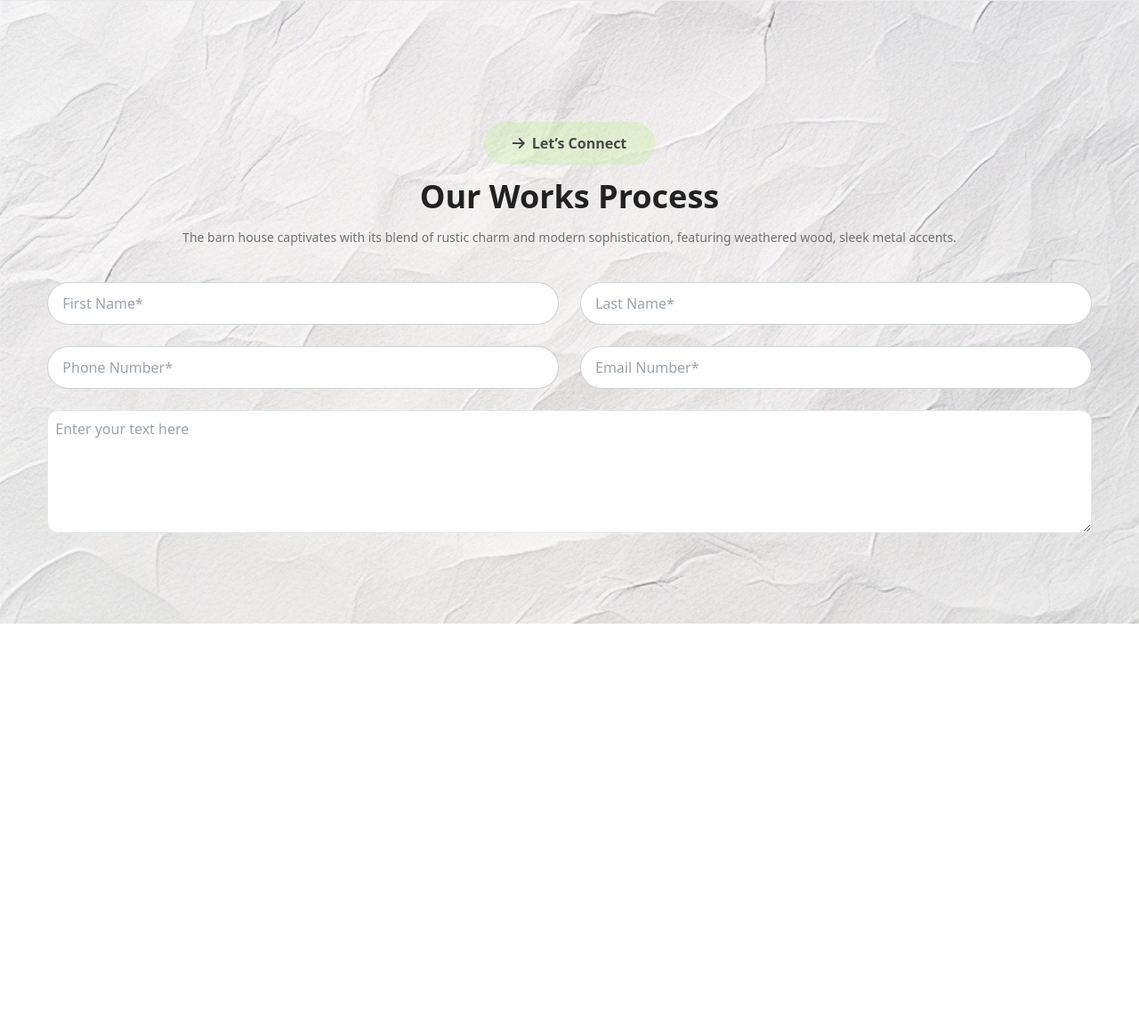
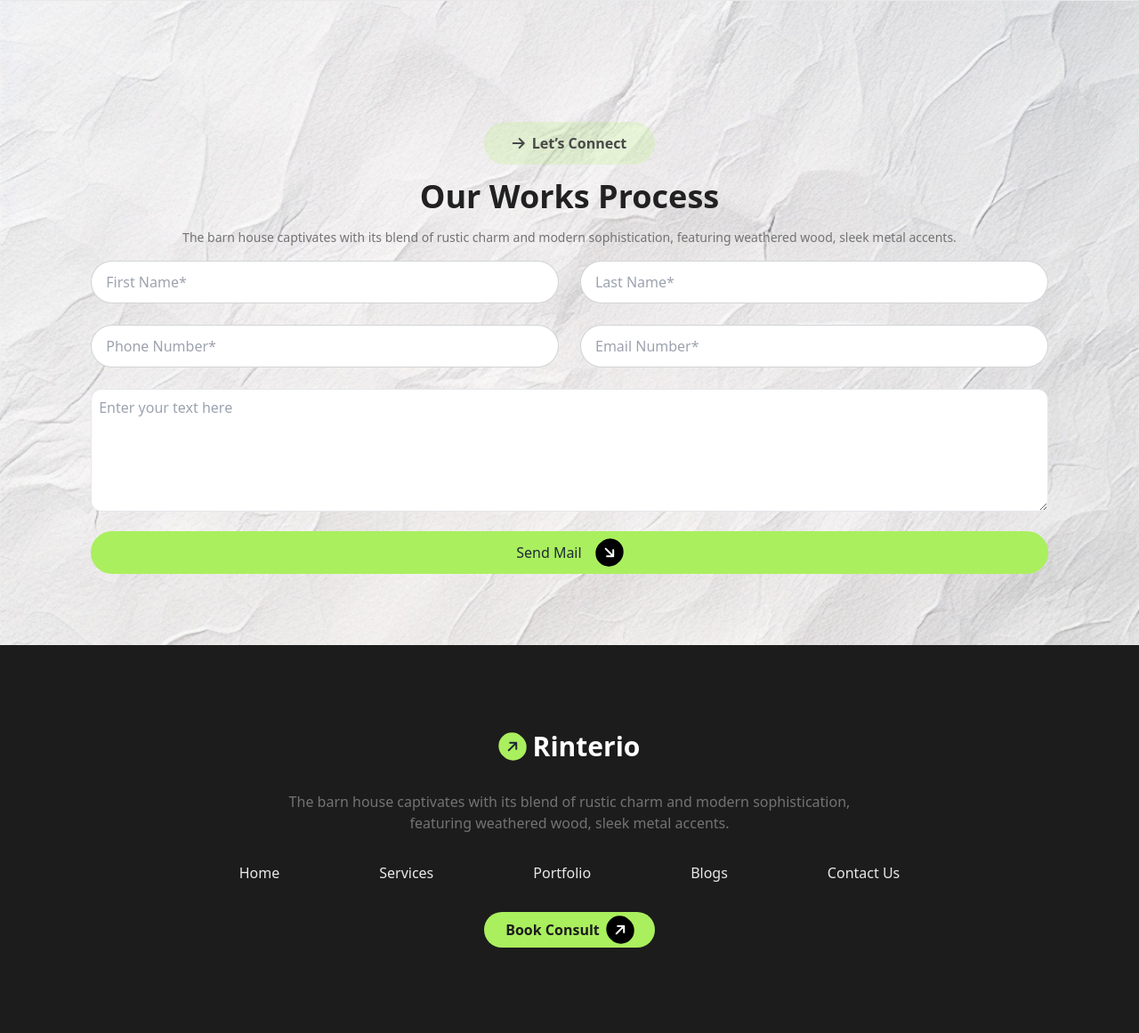
Before and after one commit to yeatasim-cse9/Assignment-3, a plain HTML site: page index.html in a window 1280 px wide. Shown: the part 1934-3095 px from the top of the page at 89% size. Before the commit the page ends 2635 px from the top, so only its background shows below. Drawn offline with nearby package versions, Linux system fonts and the light colour scheme.

Commit message:
complete footer section

```diff
--- a/index.html
+++ b/index.html
@@ -295,7 +295,7 @@
       <!-- Works Process -->
     </main>
 <!-- footer-section-start -->
-    <footer class="py-24 bg-center bg-cover bg-custom-pattern">
+    <footer class="pt-24 bg-center bg-cover bg-custom-pattern">
       <div
           class="flex flex-col items-center justify-center w-11/12 mx-auto my-10 space-y-4"
         >
@@ -309,9 +309,7 @@
             The barn house captivates with its blend of rustic charm and modern
             sophistication, featuring weathered wood, sleek metal accents.
           </p>
-      </div>
-      <div>
-<div class="grid w-11/12 grid-cols-1 gap-6 mx-auto md:grid-cols-2 ">
+          <div class="grid w-11/12 grid-cols-1 gap-6 mx-auto md:grid-cols-2 ">
            <div><input
   type="text"
   placeholder="First Name*"
@@ -334,9 +332,42 @@
 
   <div class="md:col-span-2">
     <textarea class="w-full p-2 border rounded-xl" rows="5" placeholder="Enter your text here"></textarea>
+
   </div>
 
-        </div>
+          </div>
+
+          <button class="w-11/12 px-8 py-2 mx-auto rounded-full bg-btn_main">
+        Send Mail
+        <i class="p-2 ml-3 text-white rotate-45 bg-black rounded-full fa-solid fa-arrow-right"></i>
+          </button>
+
+
+      </div>
+
+    <!-- last-section-start -->
+     <section class="p-24 mt-20 bg-gray_7">
+      <div class="flex flex-col items-center justify-center w-11/12 mx-auto space-y-8 text-center">
+        <div class="flex items-center">
+            <i
+              class="p-2 mr-2 -rotate-45 rounded-full fa-solid fa-arrow-right bg-btn_main"
+            ></i>
+            <a class="text-3xl font-bold text-white">Rinterio</a>
+          </div>
+          <p class="text-gray_4">The barn house captivates with its blend of rustic charm and modern sophistication,<br> featuring weathered wood, sleek metal accents.</p>
+            <ul class="flex flex-col flex-wrap gap-10 md:gap-28 text-gray_1 md:flex-row ">
+              <li><a href="#">Home</a></li>
+              <li><a href="#">Services</a></li>
+              <li><a href="#">Portfolio</a></li>
+              <li><a href="#">Blogs</a></li>
+              <li><a href="#">Contact Us</a></li>
+            </ul>
+
+            <button class="px-6 py-1 font-semibold rounded-full py-1text-xl text-gray_7 bg-btn_main">Book Consult<i class="p-2 ml-2 text-white -rotate-45 bg-black rounded-full fa-solid fa-arrow-right"></i></button>
+      </div>
+
+     </section>
+     <!-- last-section-ends -->
 
     </footer>
 <!-- footer-section-ends -->
```
